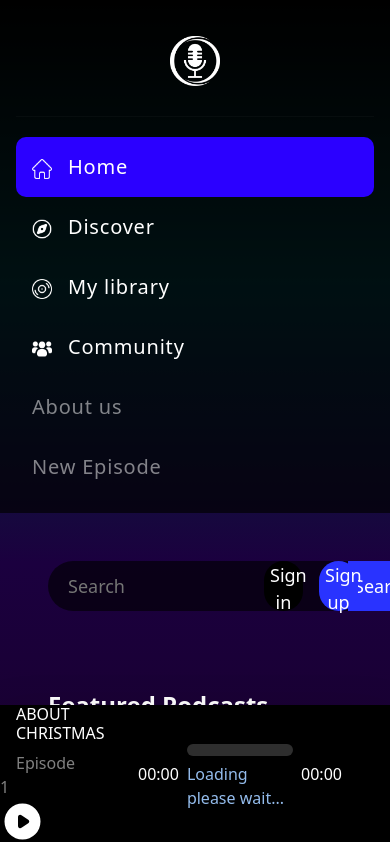
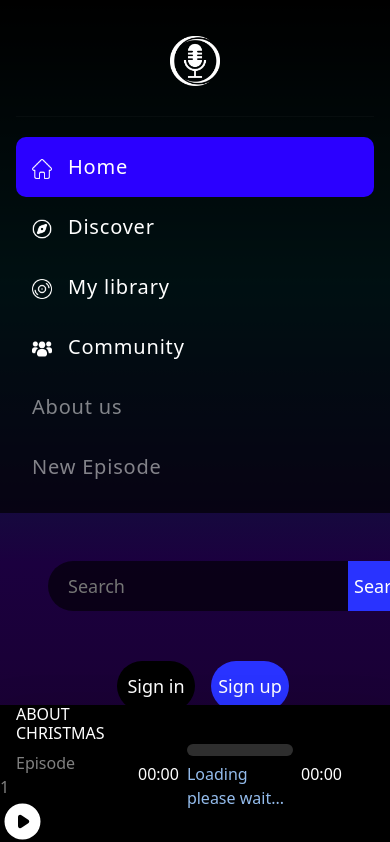
Before and after one commit to UB-ES-2023-F1/GoPodcastWEB, a Vue app: page / in a window 390 px wide. Shown: the top 842 px of the page. Built offline with nearby package versions, Linux system fonts and the light colour scheme; what vue-the-mask would draw is missing.

Commit message:
Added Sign Out button

```diff
--- a/src/views/Home.vue
+++ b/src/views/Home.vue
@@ -10,7 +10,7 @@
             <input type="text" placeholder="Search">
             <button>Search</button>
           </div>
-            <div class="col-6 d-flex justify-content-end">
+          <div class="col-12 col-md-6 d-flex justify-content-center justify-content-md-end">
             <div class="signin d-flex justify-content-end me-3" v-if="!this.userIsLoggedIn">
               <button @click="$router.push('/login');">Sign in</button>
             </div>
@@ -18,8 +18,11 @@
               <button @click="$router.push('/register');">Sign up</button>
             </div>
             <!-- Se mostrará solo si el usuario está logueado -->
-              <div class="publish-podcast d-flex justify-content-end me-3" v-if="this.userIsLoggedIn">
+            <div class="publish-podcast d-flex justify-content-end me-2" v-if="this.userIsLoggedIn">
               <button @click="$router.push('/publish/podcast');">Publish Podcast</button>
+            </div>
+            <div class="signin d-flex me-2" v-if="this.userIsLoggedIn">
+              <button @click="this.signOut()">Sign out</button>
             </div>
 
           </div>
@@ -49,12 +52,19 @@
 import PopularList from '../components/PopularList.vue';
 import Sidebar from '../components/Sidebar.vue';
 import ProgressBar from '../components/ProgressBar.vue';
-  import { mapState } from 'vuex';
+
+import { mapState, mapMutations } from 'vuex';
 
 export default {
   name: 'Home',
   computed: {
     ...mapState(['userIsLoggedIn']),
+  },
+  methods: {
+    ...mapMutations(['setUserIsLoggedIn']),
+    signOut() {
+      this.setUserIsLoggedIn(false);
+    },
   },
   components: {
     PodcastList,
@@ -62,10 +72,6 @@
     PopularList,
     Sidebar,
     ProgressBar,
-    },
-    data() {
-    },
-    methods: {
   },
 };
 </script>
@@ -77,21 +83,20 @@
 }
 
 .home-content {
-    /* margin-top: 0em; */
   height: inherit;
   overflow: hidden;
   align-items: start;
   justify-content: flex-start;
 }
 
-.home-content .more-content{
+.home-content .more-content {
   width: 100%;
   height: 100%;
   padding-left: 0px;
   background-color: #04001d;
 }
 
-.home-content .more-content h2{
+.home-content .more-content h2 {
   color: #525dff;
 }
 
@@ -155,6 +160,12 @@
   transition: all 0.35s ease-in-out;
 }
 
+@media (max-width: 768px) {
+  .signup button,
+  .signin button {
+    width: 20vw;
+  }
+}
 
 h2 {
   font-size: 24px;
@@ -194,7 +205,7 @@ h2 {
 */
 .publish-podcast button {
   width: 9vw;
-    height:max-content;
+  height: max-content;
   border-radius: 50px;
   font-size: 16px;
   cursor: pointer;
--- a/src/views/VisualizePodcast.vue
+++ b/src/views/VisualizePodcast.vue
@@ -1,7 +1,9 @@
 <template>
     <div class="visualize container-fluid m-0 p-0">
         <div class="row w-100 m-0">
+            <!-- Sidebar -->
             <Sidebar />
+            <!-- Main content-->
             <div class="visualize-content col-lg-10 col-md-9 col-sm-12 p-0  ">
                 <div class="row w-100 mt-5 ps-5">
                     <div class="search col-6">
```
Lines whose indentation alone changed are shown as unchanged.
